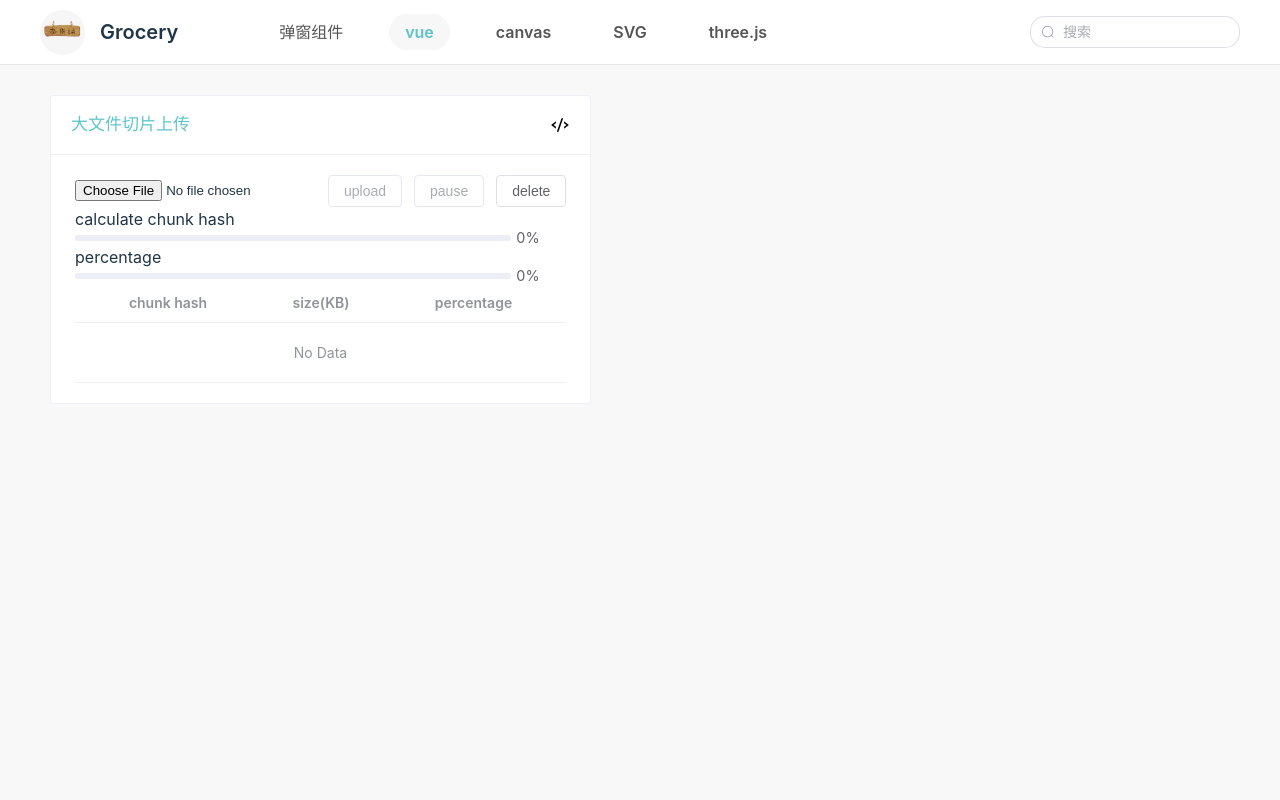
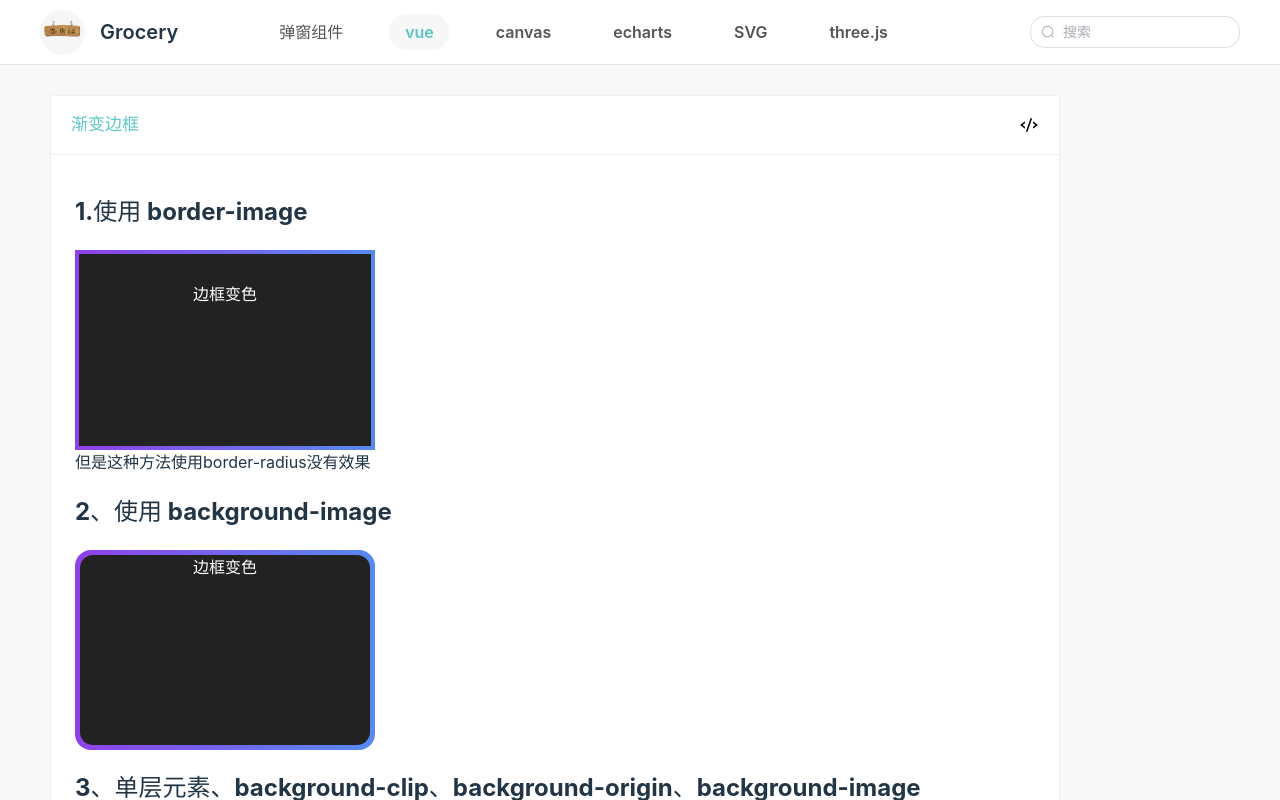
Before and after one commit to 15210257331/imperative-modal, a Vue app: page /#/vue in a window 1280 px wide. Built offline with nearby package versions, Linux system fonts and the light colour scheme.

Commit message:
feat: 增加渐变边框

```diff
--- a/src/router/index.ts
+++ b/src/router/index.ts
@@ -33,7 +33,7 @@ const routes = [
     path: '/echarts',
     name: 'echarts',
     meta: {
-      show: false
+      show: true
     },
     component: () => import('../views/EchartsCase/index.vue')
   },
--- a/src/views/EchartsCase/GlobeLine/index.vue
+++ b/src/views/EchartsCase/GlobeLine/index.vue
@@ -15,8 +15,11 @@ echarts.registerMap('world', WorldJSON)
 echarts.registerMap('china', ChinaJSON)
 const map = ref()
 
+let earthOption: any = {}
+let myChart: any
+
 onMounted(() => {
-  let myChart = echarts.init(map.value)
+  myChart = echarts.init(map.value)
   let geoCoordMap: any = {
     海门: [121.15, 31.89],
     鄂尔多斯: [109.781327, 39.608266],
@@ -265,10 +268,10 @@ onMounted(() => {
             opacity: 0.7
           },
           label: {
-            show: true,
+            show: true
           },
           labelLine: {
-            show: true,
+            show: true
           },
           data: [
             [105.18, 37.51],
@@ -363,7 +366,7 @@ onMounted(() => {
   }
 
   function drawEarth() {
-    let option: any = {
+    earthOption = {
       tooltip: {
         show: true
       },
@@ -371,7 +374,8 @@ onMounted(() => {
         silent: true,
         shading: 'color',
         environment: '#000',
-        baseTexture: baseTexture,
+        globeRadius: 60,
+        baseTexture: baseTexture
         // layers: [
         //   {
         //     show: false,
@@ -406,24 +410,11 @@ onMounted(() => {
       ]
     }
     for (let i = 0; i < 10; i++) {
-      option.series[0].data = option.series[0].data.concat(rodamData())
+      earthOption.series[0].data = earthOption.series[0].data.concat(rodamData())
     }
     myChart.clear()
-    myChart.setOption(option, true)
-  }
-
-  function rodamData() {
-    let longitude = 87.617733
-    let longitude2 = Math.random() * 360 - 180
-    let latitude = 43.792818
-    let latitude2 = Math.random() * 180 - 90
-    return {
-      coords: [
-        [longitude2, latitude2],
-        [longitude, latitude]
-      ],
-      value: (Math.random() * 3000).toFixed(2)
-    }
+    myChart.setOption(earthOption, true)
+    requestData()
   }
 
   function convertData(data: any) {
@@ -442,6 +433,34 @@ onMounted(() => {
 
   getBaseTexture()
 })
+
+function rodamData() {
+  let longitude = 87.617733
+  let longitude2 = Math.random() * 360 - 180
+  let latitude = 43.792818
+  let latitude2 = Math.random() * 180 - 90
+  return {
+    coords: [
+      [longitude2, latitude2],
+      [longitude, latitude]
+    ],
+    value: (Math.random() * 3000).toFixed(2)
+  }
+}
+
+// 模拟数据刷新
+function requestData() {
+  setInterval(() => {
+    let arr = []
+    for (let i = 0; i < 1000; i++) {
+      arr.push(rodamData())
+    }
+    earthOption.series[0].data = arr
+    console.log(earthOption)
+    myChart.clear()
+    myChart.setOption(earthOption, true)
+  }, 1000 * 5)
+}
 </script>
 
 <style scoped>
--- a/src/views/ThreejsCase/AttackLine/index.vue
+++ b/src/views/ThreejsCase/AttackLine/index.vue
@@ -8,8 +8,11 @@ import { OrbitControls } from 'three/examples/jsm/controls/OrbitControls.js'
 import { CSS2DObject, CSS2DRenderer } from 'three/examples/jsm/renderers/CSS2DRenderer'
 import { onMounted, ref } from 'vue'
 import * as TWEEN from '@tweenjs/tween.js'
+import demoTexture from './demo.png'
 
 let scene, camera, renderer, renderer2d, controls
+
+let z = 0
 
 // 圆环网格对象组
 const circleYs = []
@@ -117,25 +120,30 @@ function initControls() {
 }
 // 创建立方体
 function createBox() {
+  const texLoader = new THREE.TextureLoader()
+  const texture = texLoader.load(demoTexture)
+  const material = new THREE.MeshLambertMaterial({
+    // 设置纹理贴图：Texture对象作为材质map属性的属性值
+    map: texture //map表示材质的颜色贴图属性
+  })
   const geometry = new THREE.BoxGeometry(20, 20, 20)
-  const material = new THREE.MeshBasicMaterial({
-    color: 0xffcc44,
-    transparent: false, //开启透明
-    opacity: 1, //设置透明度
-    wireframe: true
-  })
+  // const material = new THREE.MeshBasicMaterial({
+  //   color: 0xffcc44,
+  //   transparent: false, //开启透明
+  //   opacity: 1, //设置透明度
+  //   wireframe: true
+  // })
   for (let i = 0; i < 10; i++) {
-    for (let j = 0; j < 10; j++) {
+    for (let j = 0; j < 100; j++) {
       const mesh = new THREE.Mesh(geometry, material)
       mesh.name = 'zhangsan' + i
       mesh.position.x = 50 * i - 200
       mesh.position.y = 10
-      mesh.position.z = 50 * j - 200
+      mesh.position.z = -50 * j + 200
       scene.add(mesh)
     }
   }
 }
-
 
 // 创建地面
 function createGround() {
@@ -265,6 +273,7 @@ function render() {
   renderer.render(scene, camera)
   renderer2d.render(scene, camera)
   TWEEN.update()
+  camera.position.z -= 1;//相机直线运动动画
   requestAnimationFrame(render)
 }
 </script>
--- a/src/views/ThreejsCase/index.vue
+++ b/src/views/ThreejsCase/index.vue
@@ -1,4 +1,10 @@
 <template>
+  <div class="demo">
+    <div>
+      <div>asdfasdf</div>
+    </div>
+  </div>
+  <div class="text">this is a small dog</div>
   <CaseList :data="caseList" />
 </template>
 
@@ -33,4 +39,42 @@ const caseList = ref([
 ])
 </script>
 
-<style lang="scss" scoped></style>
+<style lang="scss" scoped>
+.demo {
+  width: 400px;
+  height: 200px;
+  overflow-x: auto;
+  overflow-y: hidden;
+  position: relative;
+  border: 1px solid black;
+  &::after {
+    content: '';
+    position: absolute;
+    right: 0;
+    top: 0;
+    display: inline-block;
+    width: 20px;
+    height: 100%;
+    background: linear-gradient(to right, rgba(4, 16, 30, 1), rgba(4, 16, 30, 0));
+  }
+  & > div {
+    overflow: auto;
+    width: 100%;
+    height: 100%;
+    div {
+      width: 800px;
+      height: 200px;
+      background-color: #fff000;
+    }
+  }
+}
+.text {
+  font-size: 32px;
+  line-height: 40px;
+  font-weight: 500;
+  background: linear-gradient(180deg, #fff 36.46%, #9ac1f0 100%);
+  background-clip: text;
+  -webkit-background-clip: text;
+  -webkit-text-fill-color: transparent;
+}
+</style>
--- /dev/null
+++ b/src/views/VueCase/GradientBorder/index.vue
@@ -0,0 +1,56 @@
+<template>
+  <div style="width: 960px">
+    <h2>1.使用 border-image</h2>
+    <div class="border-img">边框变色</div>
+    <p>但是这种方法使用border-radius没有效果</p>
+
+    <h2>2、使用 background-image</h2>
+    <div class="border-bg"><p class="content">边框变色</p></div>
+
+    <h2>3、单层元素、background-clip、background-origin、background-image</h2>
+    <div class="border-box">边框变色</div>
+  </div>
+</template>
+
+<script setup lang="ts"></script>
+
+<style lang="scss" scoped>
+.border-img {
+  border: 4px solid;
+  border-image: linear-gradient(to right, #8f41e9, #578aef) 1;
+  color: #fff;
+  width: 300px;
+  height: 200px;
+  line-height: 80px;
+  text-align: center;
+  background: #222;
+}
+
+.border-bg {
+  width: 300px;
+  height: 200px;
+  background: linear-gradient(to right, #8f41e9, #578aef);
+  border-radius: 16px;
+  overflow: hidden;
+  .content {
+    width: 290px;
+    height: 190px;
+    margin-left: 5px;
+    margin-top: 5px;
+    background: #222;
+    color: #fff;
+    text-align: center;
+    border-radius: 13px;
+  }
+}
+
+.border-box {
+  width: 300px;
+  height: 200px;
+  border: 4px solid transparent;
+  border-radius: 16px;
+  background-clip: padding-box, border-box;
+  background-origin: padding-box, border-box;
+  background-image: linear-gradient(to right, #222, #222), linear-gradient(90deg, #8f41e9, #578aef);
+}
+</style>
--- a/src/views/VueCase/index.vue
+++ b/src/views/VueCase/index.vue
@@ -6,8 +6,14 @@
 import { ref, markRaw, watch, computed, onMounted } from 'vue'
 import CaseList from '@/components/CaseList.vue'
 import SliceUpload from './SliceUpload/index.vue'
+import GradientBorder from './GradientBorder/index.vue'
 
 const caseList = ref([
+  {
+    title: '渐变边框',
+    component: markRaw(GradientBorder),
+    path: ['VueCase/GradientBorder/index']
+  },
   {
     title: '大文件切片上传',
     component: markRaw(SliceUpload),
```
Also changed, not shown: src/views/ThreejsCase/AttackLine/demo.png (added).
